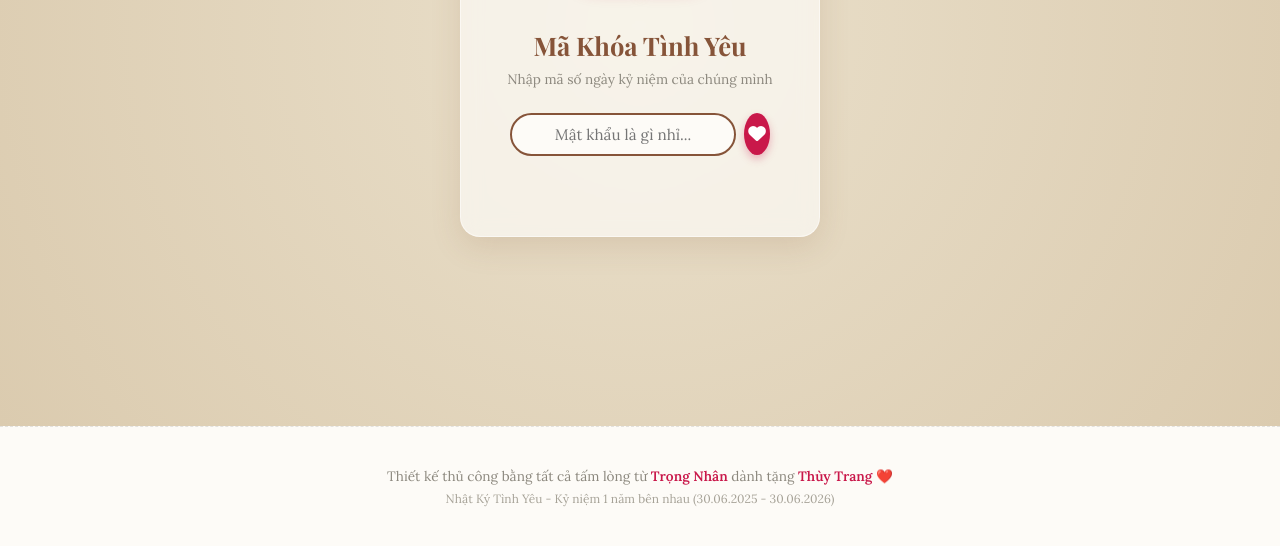
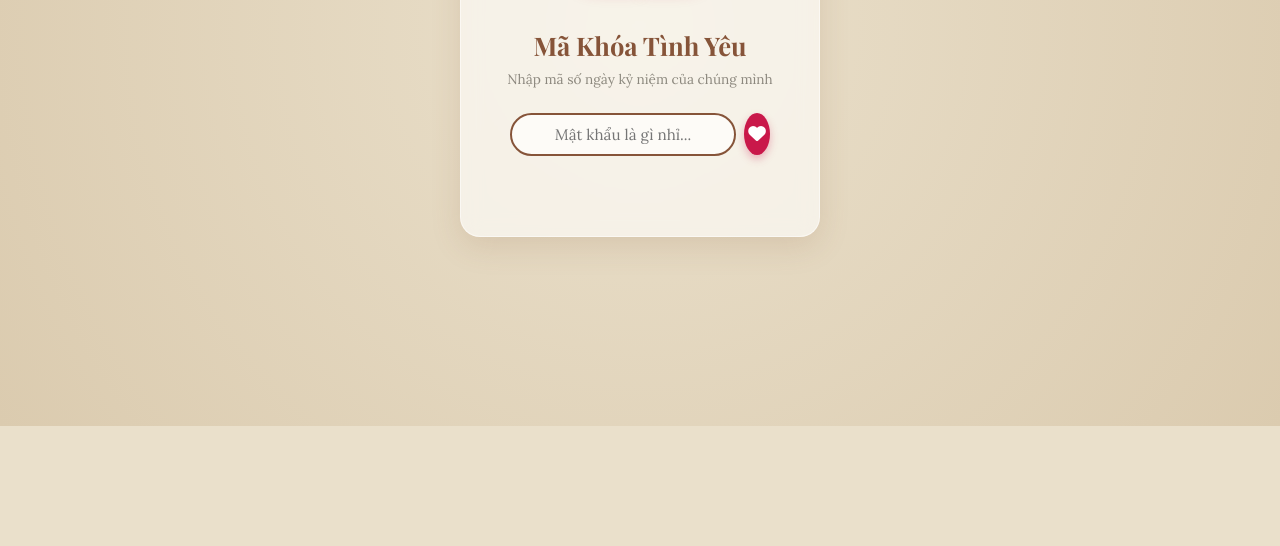
Before and after one commit to PhanTrongNhan91/deargift, a plain HTML site: page index.html in a window 1280 px wide. Shown: the part 374-920 px from the top of the page. After the commit the page ends 800 px from the top, so only its background shows below. Drawn offline with nearby package versions, Linux system fonts and the light colour scheme; a web font is replaced by a local one.

Commit message:
Ẩn dòng footer theo yêu cầu

```diff
--- a/index.html
+++ b/index.html
@@ -448,11 +448,11 @@
     </div>
 
     <!-- Cozy Footer integrated within the book flow -->
-    <footer class="vintage-footer">
+    <!-- <footer class="vintage-footer">
         <p>Thiết kế thủ công bằng tất cả tấm lòng từ <strong>Trọng Nhân</strong> dành tặng <strong>Thùy Trang</strong>
             ❤️</p>
         <p class="footer-subtext">Nhật Ký Tình Yêu - Kỷ niệm 1 năm bên nhau (30.06.2025 - 30.06.2026)</p>
-    </footer>
+    </footer> -->
 
     <!-- Floating Share Button (Hiển thị sau khi mở khóa) -->
     <div class="floating-share" id="shareFab">
```
